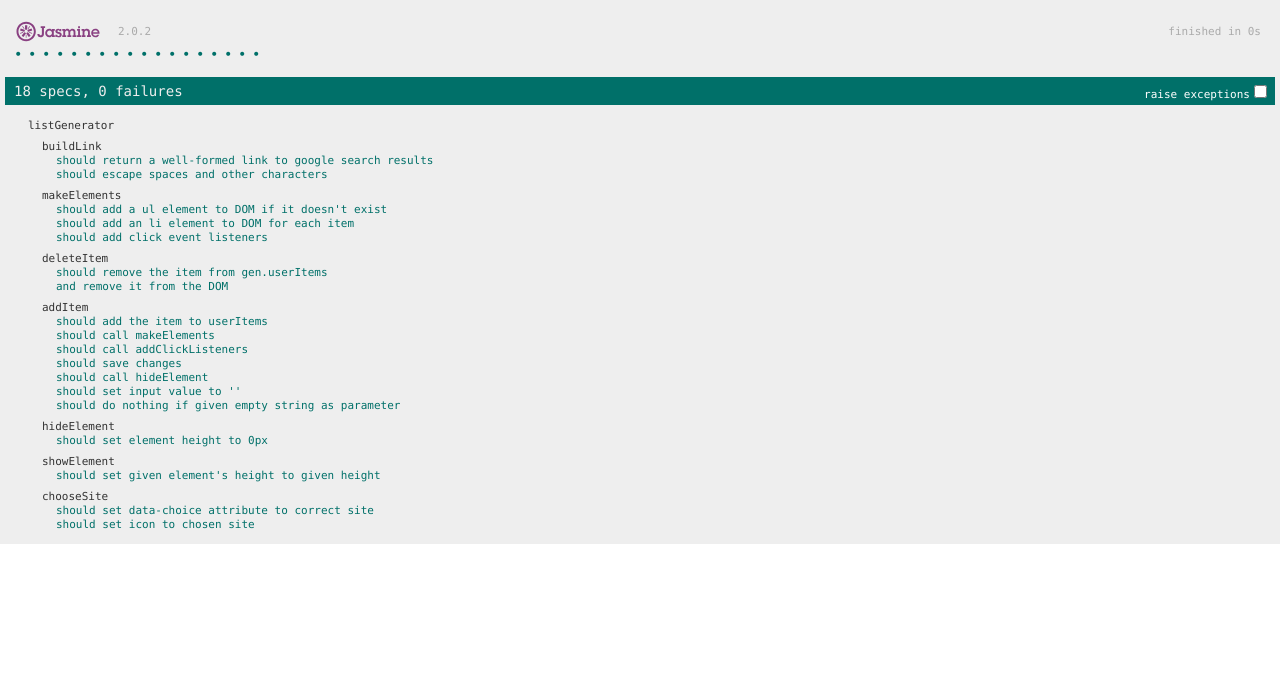
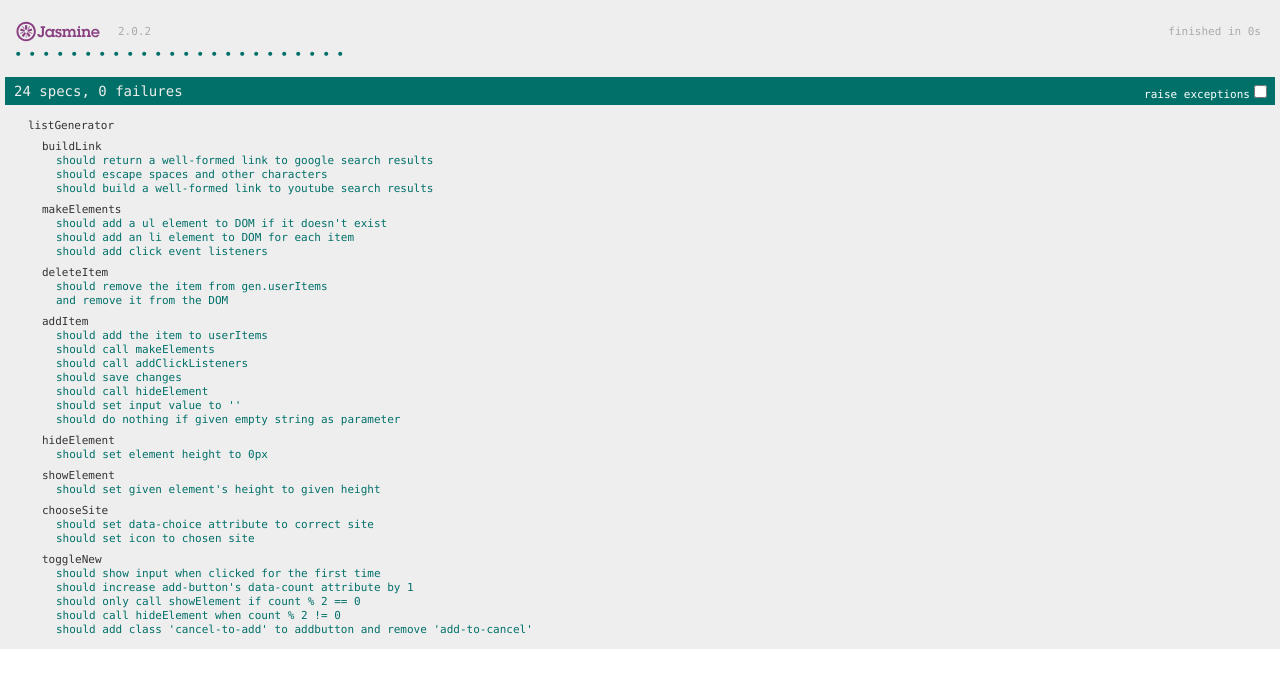
Before and after one commit to pmo3/interNotes, a browser extension: page jasmine/SpecRunner.html in a window 1280 px wide. Drawn offline with nearby package versions, Linux system fonts and the light colour scheme.

Commit message:
Toggle for add item

```diff
--- a/jasmine/spec/ListGeneratorSpec.js
+++ b/jasmine/spec/ListGeneratorSpec.js
@@ -2,8 +2,20 @@ describe("listGenerator", function(){
   var items;
 
   beforeEach(function(){
+    jasmine.addMatchers({
+      // got this function definition from jasmine-jquery library.
+      // you can find it on github: https://github.com/velesin/jasmine-jquery
+      toHaveClass: function(){
+        return {
+          compare: function(actual, className){
+            return {pass: $(actual).hasClass(className)}
+          }
+        }
+      }
+    });
     gen = listGenerator;
-    $('<div id="everything"><div class="header"><p>My Lookup List</p><button type="button" class="addButton" id="add-button">+</button></div><div class="new-item" id="new-div"><input type="text" id="item-input" value="bonobos"><button type="button" class="addButton" id="submitItem">Add</button></div><div class="main"></div></div>').appendTo('body');
+    $('<div id="everything"><div class="header"><p>My Lookup List</p><button type="button" class="addButton" id="add-button" data-count="0">+</button></div><div class="new-item" id="new-div"><input type="text" id="item-input" value="bonobos"><button type="button" class="addButton" id="submitItem">Add</button></div><div class="main"></div></div>').appendTo('body');
+    $("<div class='all'><span id='site-choice' data-choice='google'><i id='site-icon' class='fa fa-google'></i><i class='fa fa-angle-down'></i></span><ul class='site-choice'><li data-site='google'><i></i></li><li data-site='youtube'><i></i></li></ul></div>").appendTo('body');
 
     // chrome specific objects seem to cause errors (probably permissions-related)
     // so we'll stub that out entirely
@@ -23,6 +35,7 @@ describe("listGenerator", function(){
 
   afterEach(function(){
     $("#everything").remove();
+    $(".all").remove();
   });
 
   describe("buildLink", function(){
@@ -36,6 +49,11 @@ describe("listGenerator", function(){
     it("should escape spaces and other characters", function(){
       link = gen.buildLink("things and stuff");
       expect(link).toEqual("https://www.google.com/search?q=things%20and%20stuff");
+    });
+    it("should build a well-formed link to youtube search results", function(){
+      gen.chooseSite("youtube");
+      link = gen.buildLink("foo");
+      expect(link).toEqual("https://www.youtube.com/results?search_query=foo");
     });
   });
 
@@ -149,8 +167,6 @@ describe("listGenerator", function(){
 
   describe("chooseSite", function(){
     it("should set data-choice attribute to correct site", function(){
-      markup = "<div class='all'><span id='site-choice' data-choice='google'><i class='fa fa-google'></i><i class='fa fa-angle-down'></i></span><ul class='site-choice'><li data-site='google'><i></i></li><li data-site='youtube'><i></i></li></ul></div>";
-      $(markup).appendTo('body');
       choice = document.getElementById("site-choice").dataset.choice;
       expect(choice).toEqual("google");
       gen.chooseSite("youtube");
@@ -160,12 +176,50 @@ describe("listGenerator", function(){
 
     });
     it("should set icon to chosen site", function(){
-      markup = "<div class='all'><span id='site-choice' data-choice='google'><i id='site-icon' class='fa fa-google'></i><i class='fa fa-angle-down'></i></span><ul class='site-choice'><li data-site='google'><i></i></li><li data-site='youtube'><i></i></li></ul></div>";
-      $(markup).appendTo('body');
       expect($("#site-icon").attr("class")).toEqual("fa fa-google");
       gen.chooseSite("youtube");
       expect($("#site-icon").attr("class")).toEqual("fa fa-youtube");
       $(".all").remove();
     });
   });
+
+  describe("toggleNew", function(){
+    it("should show input when clicked for the first time", function(){
+      var newdiv = document.getElementById("new-div");
+      spyOn(gen, "showElement");
+      gen.toggleNew();
+      expect(gen.showElement).toHaveBeenCalled();
+      expect(gen.showElement).toHaveBeenCalledWith(newdiv, "60px");
+    });
+    it("should increase add-button's data-count attribute by 1", function(){
+      expect($("#add-button").data("count")).toEqual(0);
+      gen.toggleNew();
+      expect($("#add-button").data("count")).toEqual(1);
+    });
+    it("should only call showElement if count % 2 == 0", function(){
+      var addbutton = $("#add-button");
+      spyOn(gen, "showElement");
+      gen.toggleNew();
+      expect(gen.showElement).toHaveBeenCalled();
+      expect(addbutton.data("count")).toEqual(1);
+      gen.toggleNew();
+      expect(gen.showElement.calls.count()).toEqual(1);
+    });
+    it("should call hideElement when count % 2 != 0", function(){
+      var addbutton = $("#add-button");
+      spyOn(gen, "hideElement");
+      gen.toggleNew();
+      expect(gen.hideElement).not.toHaveBeenCalled();
+      gen.toggleNew();
+      expect(gen.hideElement).toHaveBeenCalled();
+      expect(gen.hideElement).toHaveBeenCalledWith($("#new-div").get(0));
+    });
+    it("should add class 'cancel-to-add' to addbutton and remove 'add-to-cancel'", function(){
+      var addbutton = $("#add-button");
+      addbutton.data("count", 1);
+      gen.toggleNew();
+      expect(addbutton).toHaveClass("cancel-to-add");
+      expect(addbutton).not.toHaveClass("add-to-cancel");
+    });
+  });
 });
--- a/popup.js
+++ b/popup.js
@@ -2,9 +2,15 @@ var listGenerator = {
 
   userItems : [],
 
+  baseURLs : {
+    google : "https://www.google.com/search?q=",
+    youtube : "https://www.youtube.com/results?search_query="
+  },
+
   buildLink : function(query){
     query = encodeURIComponent(query);
-    var baseURL = "https://www.google.com/search?q=";
+    site = $("#site-choice").data("choice");
+    var baseURL = listGenerator.baseURLs[site];
     return baseURL + query;
   },
 
@@ -56,6 +62,11 @@ var listGenerator = {
 
   addItem : function(item){
     if (item.length > 0){
+      link = listGenerator.buildLink(item)
+      // obj = {
+      //   text: item,
+      //   url: link
+      // }
       listGenerator.userItems.push(item);
       //add only the new item to DOM
       listGenerator.makeElements([item]);
@@ -66,7 +77,6 @@ var listGenerator = {
   },
 
   hideElement : function(element){
-    // document.getElementById("item-input").value = '';
     element.style.height = "0px";
   },
 
@@ -84,9 +94,10 @@ var listGenerator = {
   initAll : function(){
     this.getItems();
     document.getElementById("add-button").addEventListener("click", function(){
-      listGenerator.showElement(document.getElementById("new-div"), "60px");
-      $("#new-div").addClass("fadeInDown");
-      $("#add-button").addClass("add-to-cancel");
+      // listGenerator.showElement(document.getElementById("new-div"), "60px");
+      // $("#new-div").addClass("fadeInDown");
+      // $("#add-button").addClass("add-to-cancel");
+      listGenerator.toggleNew();
     });
     document.getElementById("submitItem").addEventListener("click", function(){
       listGenerator.addItem(document.getElementById("item-input").value);
@@ -104,6 +115,22 @@ var listGenerator = {
       var choice = $(this).data("site");
       listGenerator.chooseSite(choice);
     });
+  },
+
+  toggleNew : function(){
+    var newdiv = $("#new-div");
+    var addbutton = $("#add-button");
+    var count = addbutton.data("count");
+    if (count % 2 == 0){
+      this.showElement(newdiv.get(0), "60px");
+      addbutton.removeClass("cancel-to-add");
+      addbutton.addClass("add-to-cancel");
+    } else {
+      this.hideElement(newdiv.get(0));
+      addbutton.removeClass("cancel-to-add");
+      addbutton.addClass("cancel-to-add");
+    }
+    addbutton.data("count", count + 1)
   }
 };
 
```
Also changed, not shown: less/animations.less (+31 -4 lines), less/styles.less (+0 -24 lines), popup.html (+1 -1 lines), less/styles.css.
